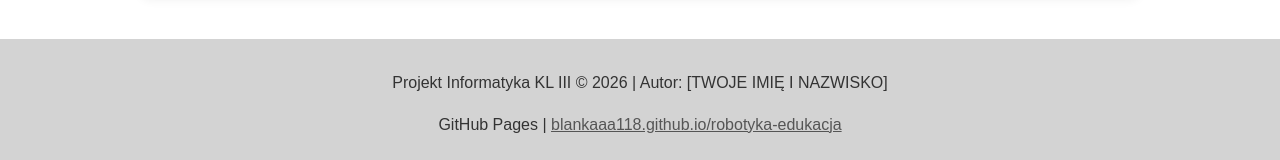
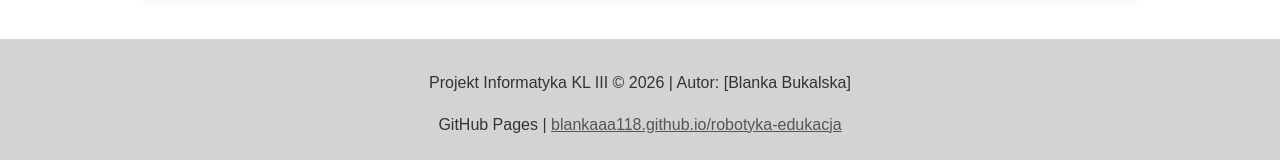
Before and after one commit to blankaaa118/robotyka-edukacja, a plain HTML site: page index.html in a window 1280 px wide. Shown: the part 3820-3980 px from the top of the page. Drawn offline with Linux system fonts and the light colour scheme.

Commit message:
Update index.html

```diff
--- a/index.html
+++ b/index.html
@@ -132,7 +132,7 @@
     </main>
 
     <footer>
-        <p>Projekt Informatyka KL III &copy; 2026 | Autor: [TWOJE IMIĘ I NAZWISKO]</p>
+        <p>Projekt Informatyka KL III &copy; 2026 | Autor: [Blanka Bukalska]</p>
         <p>GitHub Pages | <a href="https://blankaaa118.github.io/robotyka-edukacja/" style="color: #555;">blankaaa118.github.io/robotyka-edukacja</a></p>
     </footer>
 </body>
```
